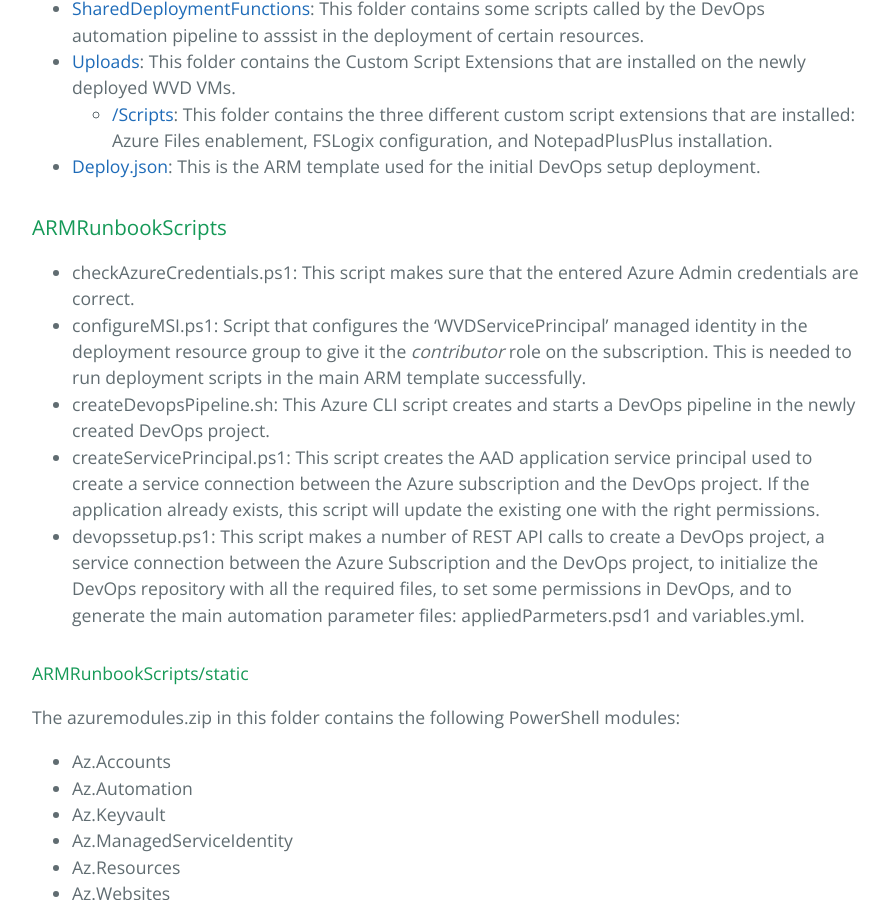
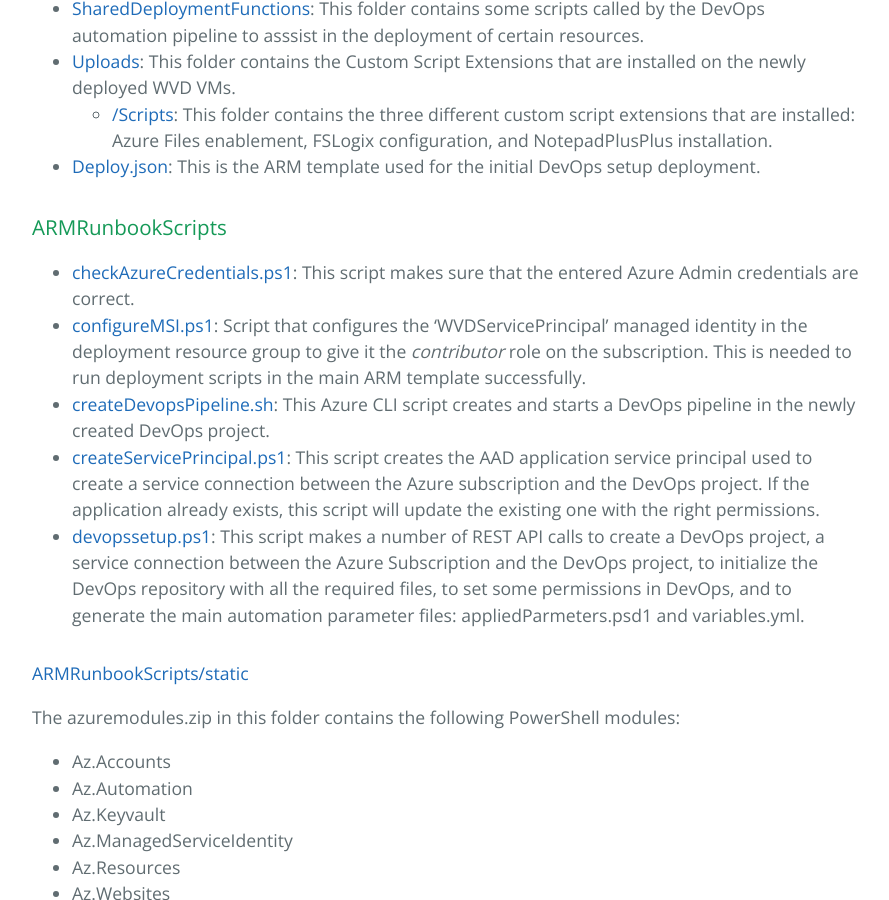
Before and after one commit to samvdjagt/wvdquickstart, a Jekyll site: the page built from repo.md, in a window 1280 px wide and 900 px high, scrolled down 1169 px. Shown: the whole window, without its empty margins (192-1081 px from the left). Built offline with Jekyll 4.4.1, drawn with Linux system fonts in a browser that asks for light colours; part of the change alters nothing that is shown.

```diff
--- a/repo.md
+++ b/repo.md
@@ -26,13 +26,13 @@ The folder structure in the master branch is as follows:
 * <a href="https://github.com/samvdjagt/wvdquickstart/tree/master/deploy.json" target="_blank">Deploy.json</a>: This is the ARM template used for the initial DevOps setup deployment.
 
 ### ARMRunbookScripts
-* checkAzureCredentials.ps1: This script makes sure that the entered Azure Admin credentials are correct.
-* configureMSI.ps1: Script that configures the 'WVDServicePrincipal' managed identity in the deployment resource group to give it the *contributor* role on the subscription. This is needed to run deployment scripts in the main ARM template successfully.
-* createDevopsPipeline.sh: This Azure CLI script creates and starts a DevOps pipeline in the newly created DevOps project.
-* createServicePrincipal.ps1: This script creates the AAD application service principal used to create a service connection between the Azure subscription and the DevOps project. If the application already exists, this script will update the existing one with the right permissions.
-* devopssetup.ps1: This script makes a number of REST API calls to create a DevOps project, a service connection between the Azure Subscription and the DevOps project, to initialize the DevOps repository with all the required files, to set some permissions in DevOps, and to generate the main automation parameter files: appliedParmeters.psd1 and variables.yml.
+* <a href="https://github.com/samvdjagt/wvdquickstart/tree/master/ARMRunbookScripts/checkAzureCredentials.ps1" target="_blank">checkAzureCredentials.ps1</a>: This script makes sure that the entered Azure Admin credentials are correct.
+* <a href="https://github.com/samvdjagt/wvdquickstart/tree/master/ARMRunbookScripts/configureMSI.ps1" target="_blank">configureMSI.ps1</a>: Script that configures the 'WVDServicePrincipal' managed identity in the deployment resource group to give it the *contributor* role on the subscription. This is needed to run deployment scripts in the main ARM template successfully.
+* <a href="https://github.com/samvdjagt/wvdquickstart/tree/master/ARMRunbookScripts/createDevopsPipeline.sh" target="_blank">createDevopsPipeline.sh</a>: This Azure CLI script creates and starts a DevOps pipeline in the newly created DevOps project.
+* <a href="https://github.com/samvdjagt/wvdquickstart/tree/master/ARMRunbookScripts/createServicePrincipal.ps1" target="_blank">createServicePrincipal.ps1</a>: This script creates the AAD application service principal used to create a service connection between the Azure subscription and the DevOps project. If the application already exists, this script will update the existing one with the right permissions.
+* <a href="https://github.com/samvdjagt/wvdquickstart/tree/master/ARMRunbookScripts/devopssetup.ps1" target="_blank">devopssetup.ps1</a>: This script makes a number of REST API calls to create a DevOps project, a service connection between the Azure Subscription and the DevOps project, to initialize the DevOps repository with all the required files, to set some permissions in DevOps, and to generate the main automation parameter files: appliedParmeters.psd1 and variables.yml.
 
-#### ARMRunbookScripts/static
+#### <a href="https://github.com/samvdjagt/wvdquickstart/tree/master/ARMRunbookScripts/static" target="_blank">ARMRunbookScripts/static</a>
 The azuremodules.zip in this folder contains the following PowerShell modules:
 * Az.Accounts
 * Az.Automation
```
